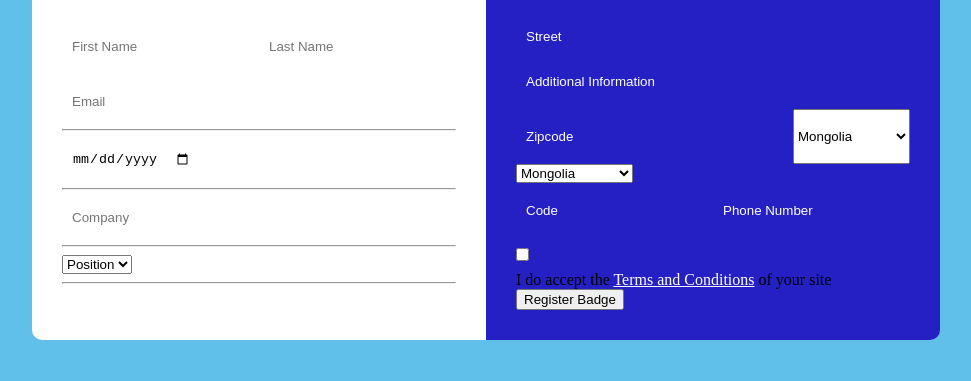
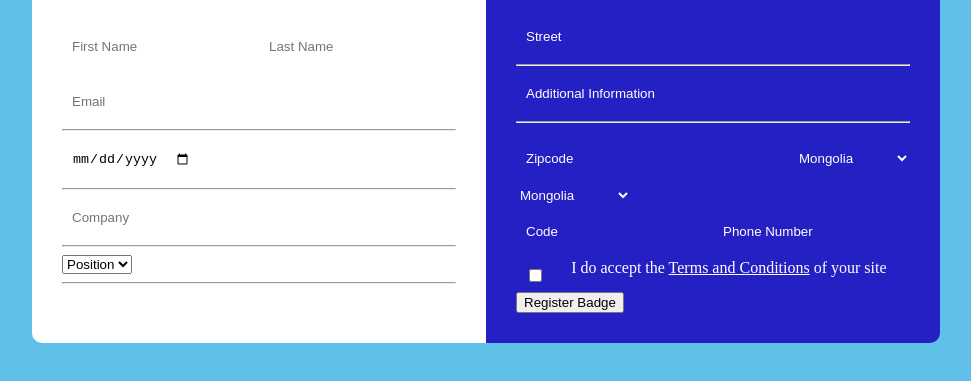
Before and after one commit to TurbatBay/Leap-day-1-challenge-1, a plain HTML site: page index.html in a window 1280 px wide. Shown: the part 99-480 px from the top of the page, without its empty margins (283-1254 px from the left). Drawn offline with Linux system fonts and the light colour scheme.

Commit message:
heden ongo soliloo

```diff
--- a/css/styles.css
+++ b/css/styles.css
@@ -62,3 +62,22 @@ input {
     color: white;
     background-color: rgb(37, 32, 196);
 }
+.countries {
+    background-color: rgb(37, 32, 196);
+    border: none;
+    color: white;
+}
+.right-container label {
+    color:white
+}
+.accept-terms-flex {
+    display: flex;
+    justify-content: space-between;
+    width: 100%;
+}
+.accept-terms-flex input {
+    width: 10%;
+}
+.accept-terms-flex label {
+    width: 86%;
+}
--- a/index.html
+++ b/index.html
@@ -40,17 +40,19 @@
         <div class="right-container">
             <h1>Contact details</h1>
             <input type="text" name="street" id="" placeholder="Street">
+            <hr>
             <input type="text" name="additional" id="" placeholder="Additional Information">
+            <hr>
             <div class="zip-place-flex">
                 <input type="number" name="zip-code" placeholder="Zipcode">
-                <select name="places" >
+                <select class="countries" name="places">
                     <option value="">Mongolia</option>
                     <option value="">Uganda</option>
                     <option value="">United Kingdom</option>
                     <option value="">USA</option>
                 </select>
             </div>
-            <select name="country" >
+            <select class="countries" name="country">
                 <option value="">Mongolia</option>
                 <option value="">Uganda</option>
                 <option value="">United Kingdom</option>
@@ -60,9 +62,12 @@
                 <input type="number" placeholder="Code">
                 <input type="number" placeholder="Phone Number">
             </div>
-            <input type="checkbox" name="terms">
-            <label for="terms">I do accept the <span>Terms and Conditions</span> of your site</label>
-            <button >Register Badge</button>
+            <div class="accept-terms-flex">
+                <input type="checkbox" name="terms">
+                <label for="terms">I do accept the <span>Terms and Conditions</span> of your site</label>
+            </div>
+
+            <button class="">Register Badge</button>
         </div>
 
     </form>
```
